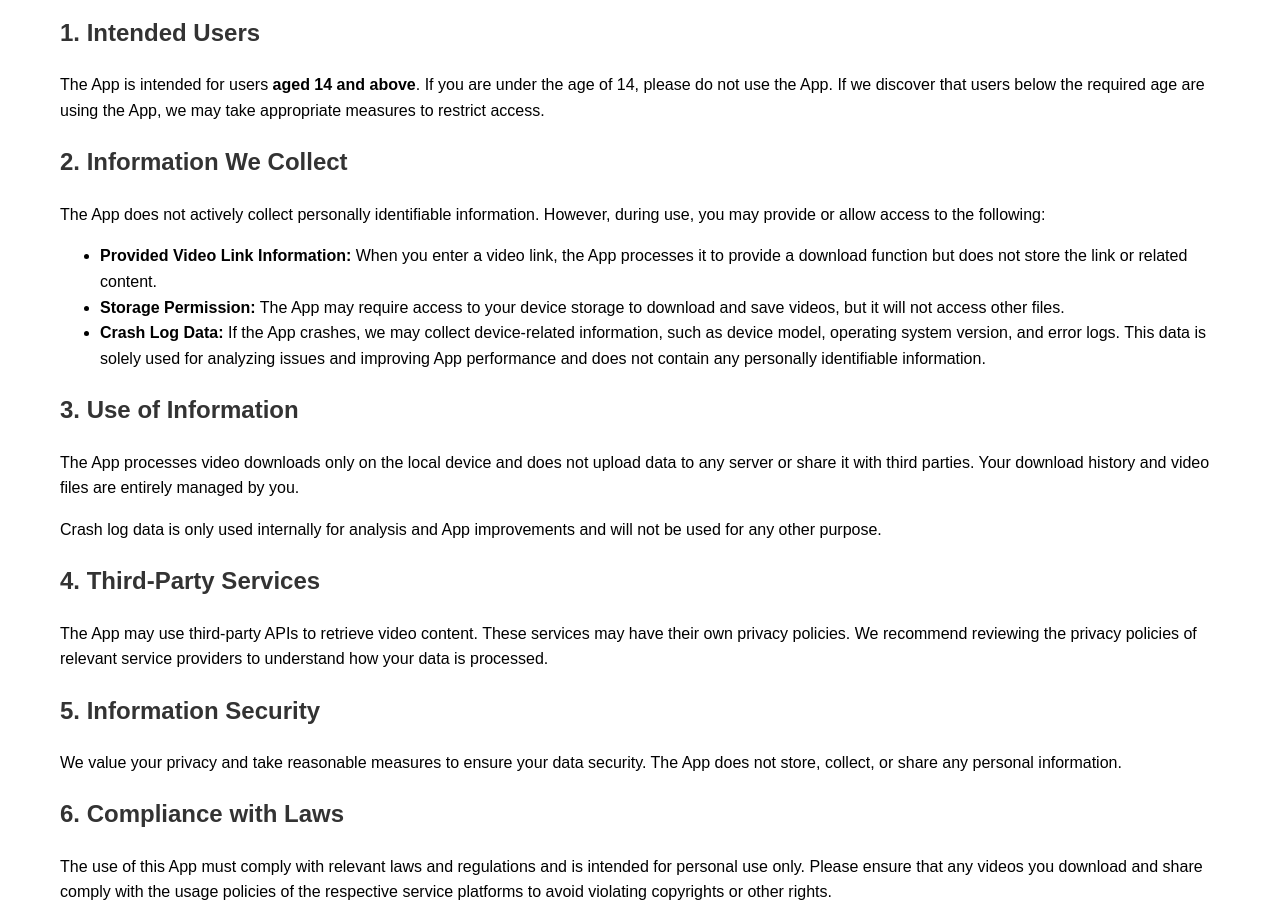
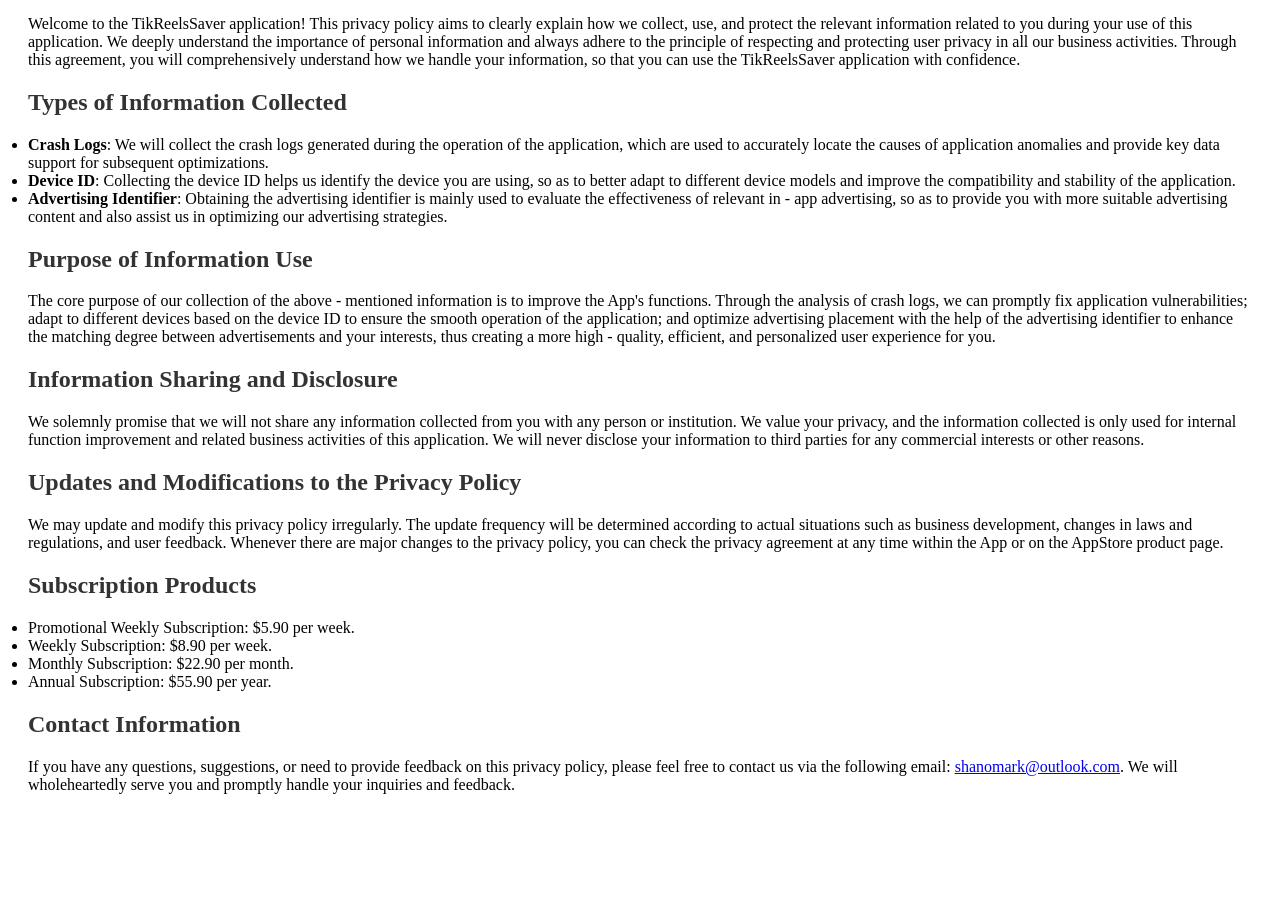
Before and after one commit to shanomark/tikReelsSaver-privacy, a plain HTML site: page index.html in a window 1280 px wide. Shown: the part 140-1062 px from the top of the page. After the commit the page ends 978 px from the top, so only its background shows below. Drawn offline with Linux system fonts and the light colour scheme.

Commit message:
Update index.html

```diff
--- a/index.html
+++ b/index.html
@@ -1,47 +1,74 @@
 <!DOCTYPE html>
 <html lang="en">
+
 <head>
-    <meta charset="UTF-8">
-    <meta name="viewport" content="width=device-width, initial-scale=1.0">
+    <meta charset="UTF - 8">
+    <meta name="viewport" content="width=device-width, initial - scale = 1.0">
     <title>TikReelsSaver Privacy Policy</title>
     <style>
-        body { font-family: Arial, sans-serif; margin: 40px; padding: 20px; line-height: 1.6; }
-        h1, h2 { color: #333; }
-        a { color: #007BFF; }
+        body {
+            font - family: Arial, sans - serif;
+            line - height: 1.6;
+            padding: 20px;
+        }
+
+        h2 {
+            color: #333;
+        }
+
+        ul {
+            list - style - type: none;
+            padding: 0;
+        }
     </style>
 </head>
+
 <body>
     <h1>TikReelsSaver Privacy Policy</h1>
+    <h2>Introduction and Overview</h2>
+    <p>Welcome to the TikReelsSaver application! This privacy policy aims to clearly explain how we collect, use, and protect
+        the relevant information related to you during your use of this application. We deeply understand the importance of
+        personal information and always adhere to the principle of respecting and protecting user privacy in all our business
+        activities. Through this agreement, you will comprehensively understand how we handle your information, so that you
+        can use the TikReelsSaver application with confidence.</p>
+    <h2>Types of Information Collected</h2>
+    <ul>
+        <li><strong>Crash Logs</strong>: We will collect the crash logs generated during the operation of the application,
+            which are used to accurately locate the causes of application anomalies and provide key data support for
+            subsequent optimizations.</li>
+        <li><strong>Device ID</strong>: Collecting the device ID helps us identify the device you are using, so as to better
+            adapt to different device models and improve the compatibility and stability of the application.</li>
+        <li><strong>Advertising Identifier</strong>: Obtaining the advertising identifier is mainly used to evaluate the
+            effectiveness of relevant in - app advertising, so as to provide you with more suitable advertising content and
+            also assist us in optimizing our advertising strategies.</li>
+    </ul>
+    <h2>Purpose of Information Use</h2>
+    <p>The core purpose of our collection of the above - mentioned information is to improve the App's functions. Through
+        the analysis of crash logs, we can promptly fix application vulnerabilities; adapt to different devices based on the
+        device ID to ensure the smooth operation of the application; and optimize advertising placement with the help of the
+        advertising identifier to enhance the matching degree between advertisements and your interests, thus creating a more
+        high - quality, efficient, and personalized user experience for you.</p>
+    <h2>Information Sharing and Disclosure</h2>
+    <p>We solemnly promise that we will not share any information collected from you with any person or institution. We value
+        your privacy, and the information collected is only used for internal function improvement and related business
+        activities of this application. We will never disclose your information to third parties for any commercial interests
+        or other reasons.</p>
+    <h2>Updates and Modifications to the Privacy Policy</h2>
+    <p>We may update and modify this privacy policy irregularly. The update frequency will be determined according to actual
+        situations such as business development, changes in laws and regulations, and user feedback. Whenever there are major
+        changes to the privacy policy, you can check the privacy agreement at any time within the App or on the AppStore
+        product page.</p>
+    <h2>Subscription Products</h2>
+    <ul>
+        <li>Promotional Weekly Subscription: $5.90 per week.</li>
+        <li>Weekly Subscription: $8.90 per week.</li>
+        <li>Monthly Subscription: $22.90 per month.</li>
+        <li>Annual Subscription: $55.90 per year.</li>
+    </ul>
+    <h2>Contact Information</h2>
+    <p>If you have any questions, suggestions, or need to provide feedback on this privacy policy, please feel free to
+        contact us via the following email: <a href="mailto:shanomark@outlook.com">shanomark@outlook.com</a>. We will
+        wholeheartedly serve you and promptly handle your inquiries and feedback.</p>
+</body>
 
-    <h2>1. Intended Users</h2>
-    <p>The App is intended for users <strong>aged 14 and above</strong>. If you are under the age of 14, please do not use the App. If we discover that users below the required age are using the App, we may take appropriate measures to restrict access.</p>
-
-    <h2>2. Information We Collect</h2>
-    <p>The App does not actively collect personally identifiable information. However, during use, you may provide or allow access to the following:</p>
-    <ul>
-        <li><strong>Provided Video Link Information:</strong> When you enter a video link, the App processes it to provide a download function but does not store the link or related content.</li>
-        <li><strong>Storage Permission:</strong> The App may require access to your device storage to download and save videos, but it will not access other files.</li>
-        <li><strong>Crash Log Data:</strong> If the App crashes, we may collect device-related information, such as device model, operating system version, and error logs. This data is solely used for analyzing issues and improving App performance and does not contain any personally identifiable information.</li>
-    </ul>
-
-    <h2>3. Use of Information</h2>
-    <p>The App processes video downloads only on the local device and does not upload data to any server or share it with third parties. Your download history and video files are entirely managed by you.</p>
-    <p>Crash log data is only used internally for analysis and App improvements and will not be used for any other purpose.</p>
-
-    <h2>4. Third-Party Services</h2>
-    <p>The App may use third-party APIs to retrieve video content. These services may have their own privacy policies. We recommend reviewing the privacy policies of relevant service providers to understand how your data is processed.</p>
-
-    <h2>5. Information Security</h2>
-    <p>We value your privacy and take reasonable measures to ensure your data security. The App does not store, collect, or share any personal information.</p>
-
-    <h2>6. Compliance with Laws</h2>
-    <p>The use of this App must comply with relevant laws and regulations and is intended for personal use only. Please ensure that any videos you download and share comply with the usage policies of the respective service platforms to avoid violating copyrights or other rights.</p>
-
-    <h2>7. Changes to the Privacy Policy</h2>
-    <p>We may update this privacy policy periodically to reflect changes in laws or App functionality. Please check for the latest version regularly.</p>
-
-    <h2>8. Contact Us</h2>
-    <p>If you have any questions about this privacy policy, please contact us:</p>
-    <p><strong>Email:</strong> <a href="mailto:shanomark@outlook.com">shanomark@outlook.com</a></p>
-</body>
 </html>
```
